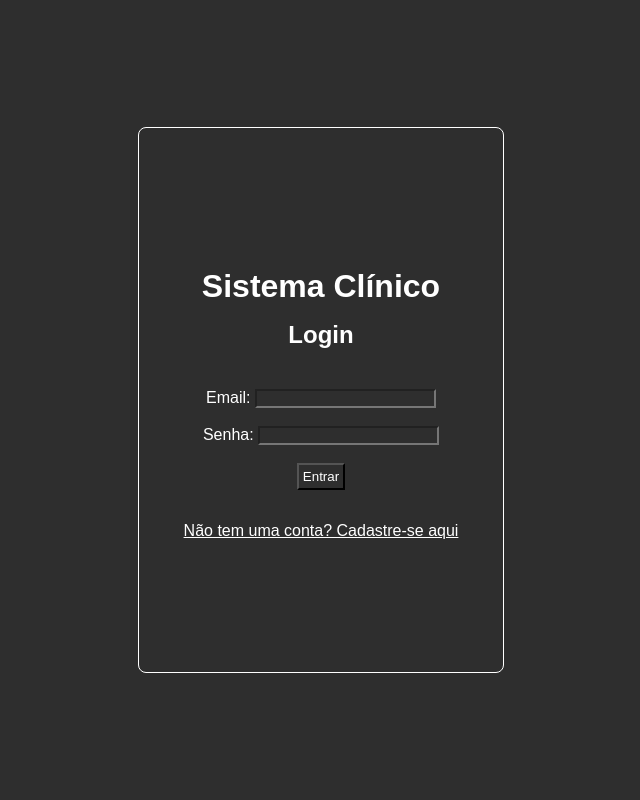
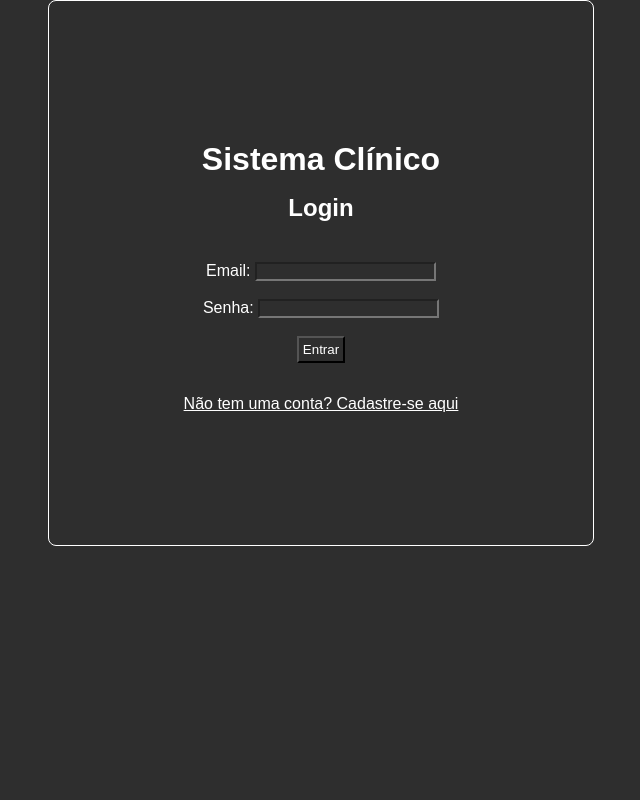
Before and after one commit to crispimUchoa/projetofinaldb, a Flask app: page / in a window 1280 px wide. Shown: the whole page, without its empty margins (319-959 px from the left). Run offline with Flask 3, Linux system fonts and the light colour scheme.

Commit message:
muda levemente o css, cria tag main na base/index.html

```diff
--- a/static/css/styles.css
+++ b/static/css/styles.css
@@ -1,5 +1,4 @@
 * {
-    text-align: center;
     padding: 0;
     margin: 0;
     background-color: rgb(46, 46, 46);
@@ -15,15 +14,17 @@ input {
     text-align: start;
 }
 
-body {
+/* body {
     min-height: 100vh;
     display: flex;
     justify-content: center;
     align-items: center;
-}
+} */
 
 .login-div {
     padding: 2rem;
+    margin: auto;
+    max-width: 30rem;
     border: 0.05rem solid white;
     border-radius: 0.5rem;
     display: flex;
--- a/templates/base/index.html
+++ b/templates/base/index.html
@@ -8,6 +8,8 @@
     <script src="{{ url_for('static', filename='js/index.js') }}" defer></script>
 </head>
 <body>
-    {% block body %}{% endblock %}
+    <main class="main">
+        {% block body %}{% endblock %}
+    </main>
 </body>
 </html>
```
